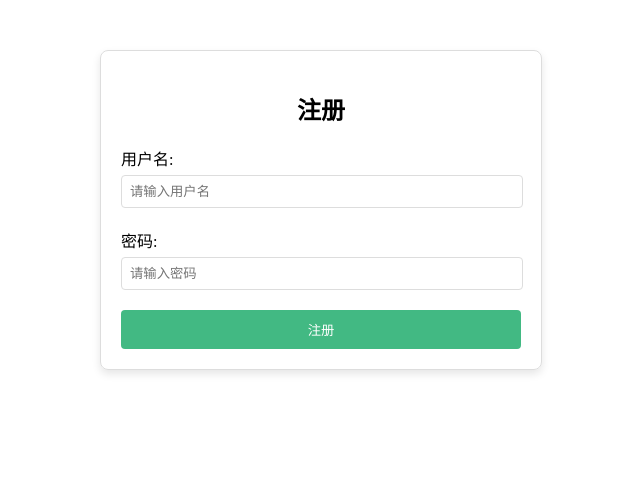
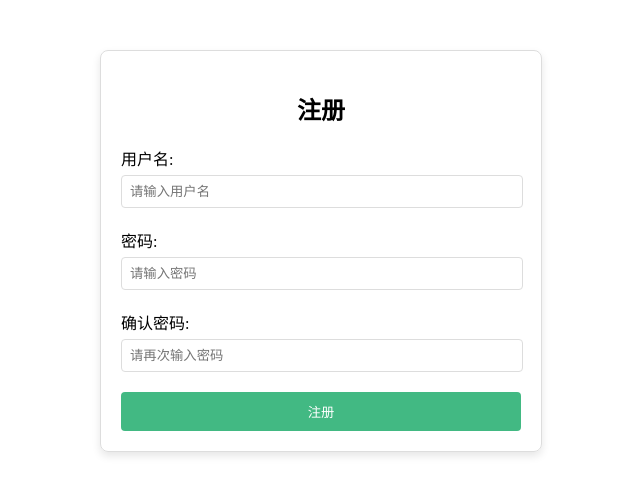
Before and after one commit to CyberZoe7/text2sql, a Vue app in the folder frontend/: page /register in a window 1280 px wide. Shown: the top 494 px of the page, without its empty margins (319-959 px from the left). Built offline with nearby package versions, Linux system fonts and the light colour scheme.

Commit message:
注册和忘记密码添加确认密码的功能

```diff
--- a/frontend/src/components/Register.vue
+++ b/frontend/src/components/Register.vue
@@ -25,6 +25,17 @@
           />
         </div>
 
+        <div class="input-group">
+          <label for="confirmPassword">确认密码:</label>
+          <input
+            type="password"
+            id="confirmPassword"
+            v-model="confirmPassword"
+            placeholder="请再次输入密码"
+            required
+          />
+        </div>
+
         <button type="submit" class="register-btn">注册</button>
 
         <div v-if="errorMessage" class="error-message">{{ errorMessage }}</div>
@@ -43,6 +54,7 @@ export default {
     return {
       username: "",
       password: "",
+      confirmPassword: "",  // 新增确认密码
       errorMessage: "",
       successMessage: ""
     };
@@ -51,10 +63,19 @@ export default {
     async handleRegister() {
       this.errorMessage = "";
       this.successMessage = "";
-      if (!this.username || !this.password) {
+
+      // 基本校验
+      if (!this.username || !this.password || !this.confirmPassword) {
         this.errorMessage = "用户名和密码不能为空";
         return;
       }
+
+      // 检查两次密码是否一致
+      if (this.password !== this.confirmPassword) {
+        this.errorMessage = "两次输入的密码不一致，请重新输入";
+        return;
+      }
+
       try {
         const response = await axios.post(REGISTER_URL, {
           username: this.username,
@@ -63,7 +84,7 @@ export default {
         if (response.data.success) {
           this.successMessage = "注册成功，请登录！";
           // 可选择自动跳转到登录页面
-          // this.$router.push("/login");
+          // this.$router.push("/");
         } else {
           this.errorMessage = response.data.detail || "注册失败";
         }
```
